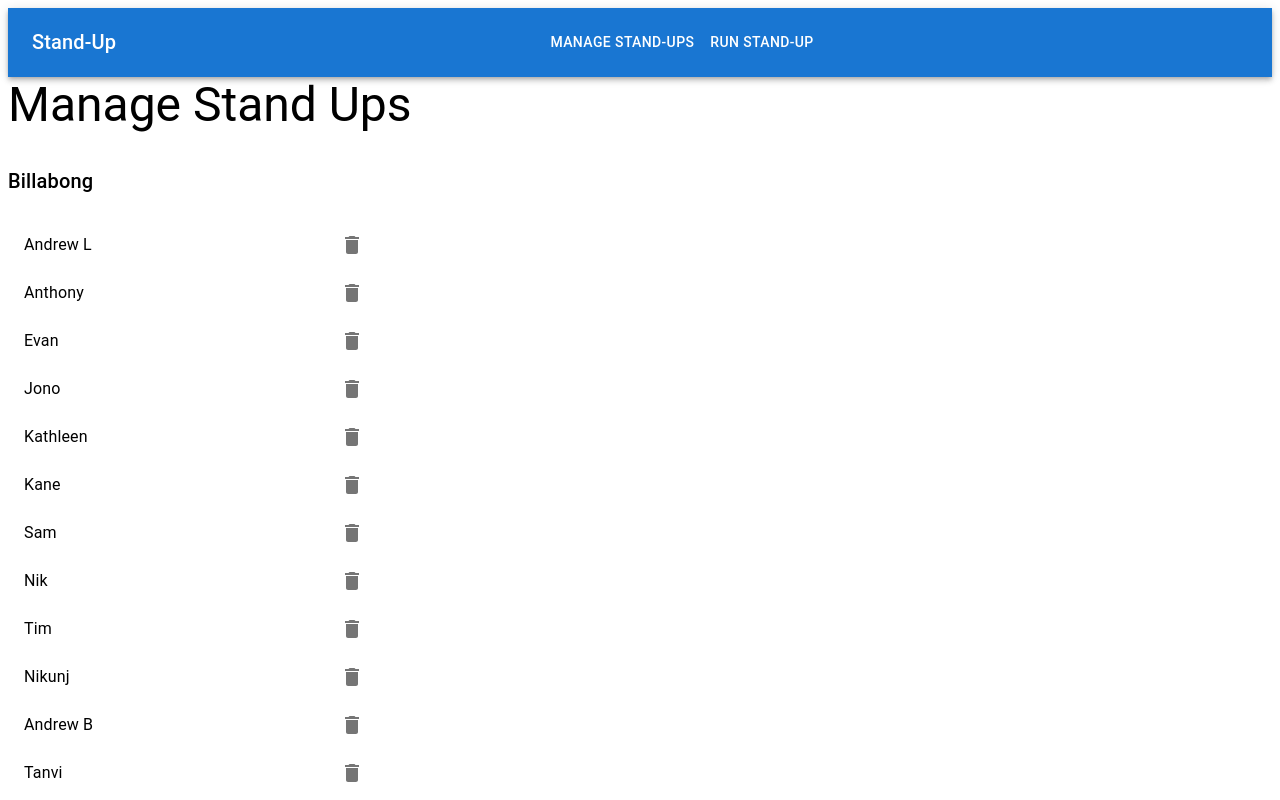
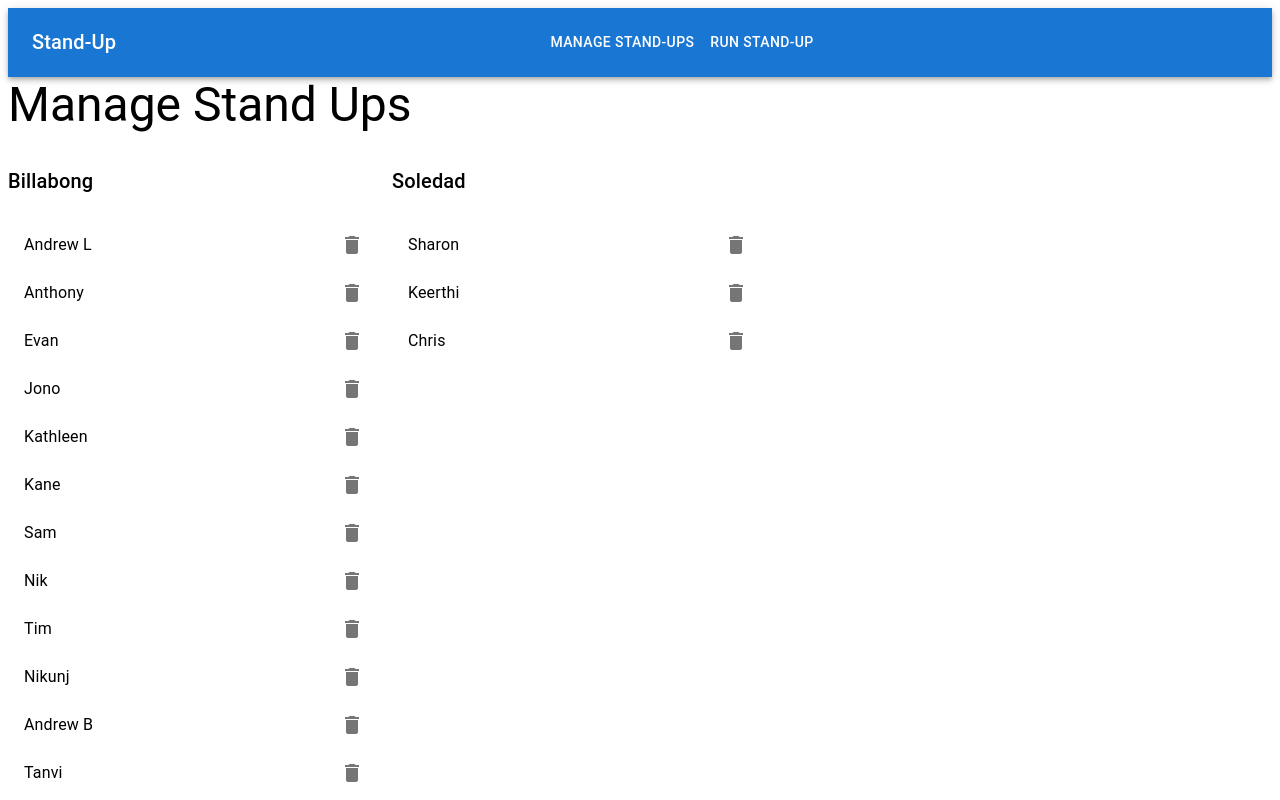
Before and after one commit to andrewlawrenceaus/react-stand-up-app, a React (Create React App) app: page / in a window 1280 px wide. Shown: the top 800 px of the page. Built offline with nearby package versions, Linux system fonts and the light colour scheme.

Commit message:
Updated test data to have multiple stand-ups

```diff
--- a/src/App.js
+++ b/src/App.js
@@ -7,9 +7,12 @@ import Header from './components/header/Header';
 const App = () => {
 
     const defaultStandUps = new Map();
-    defaultStandUps.set('Billabong', ['Andrew L', 'Anthony'
+    defaultStandUps.set(
+        'Billabong', ['Andrew L', 'Anthony'
         , 'Evan', 'Jono', 'Kathleen', 'Kane', 'Sam', 'Nik', 'Tim', 'Nikunj',
-        'Andrew B', 'Tanvi', 'Grant', 'Sharon', 'David'])
+        'Andrew B', 'Tanvi', 'Grant', 'Sharon', 'David']);
+    defaultStandUps.set(
+        'Soledad', ['Sharon', 'Keerthi', 'Chris']);
 
     const [standUps, setStandUps] = useState(defaultStandUps);
     const [activeStandUp, setActiveStandUp] = useState('Billabong');
--- a/src/components/manage-stand-up/ManageStandUp.js
+++ b/src/components/manage-stand-up/ManageStandUp.js
@@ -6,6 +6,7 @@ import Grid from '@mui/material/Grid';
 
 
 export default function ManageStandUp(props) {
+    console.log(props.standUps)
     const standUpCards = generateStandUpCards(props.standUps);
     return (
         <>
```
